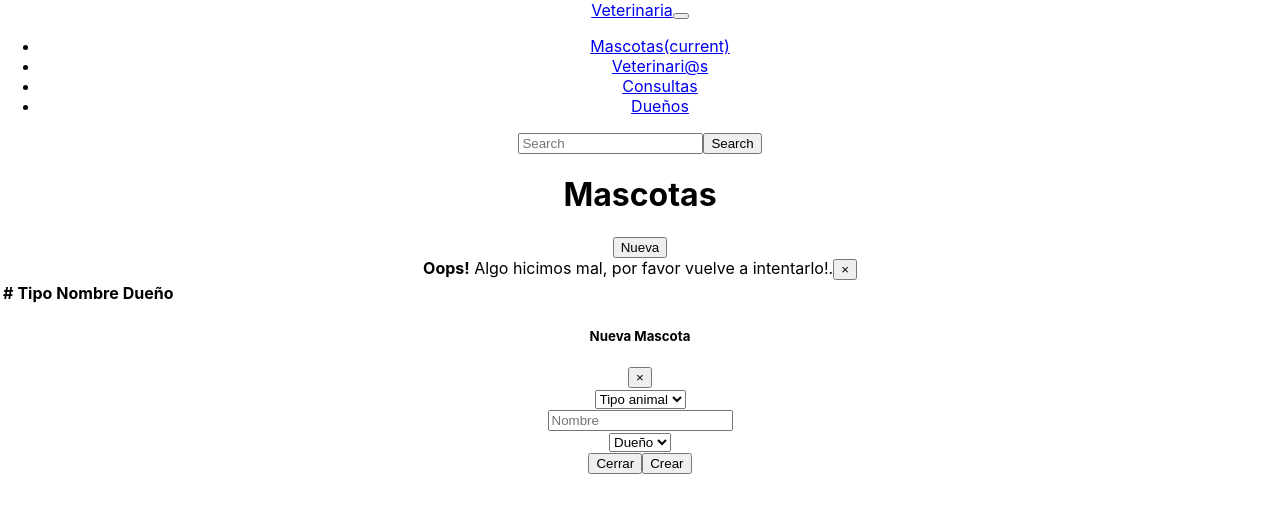
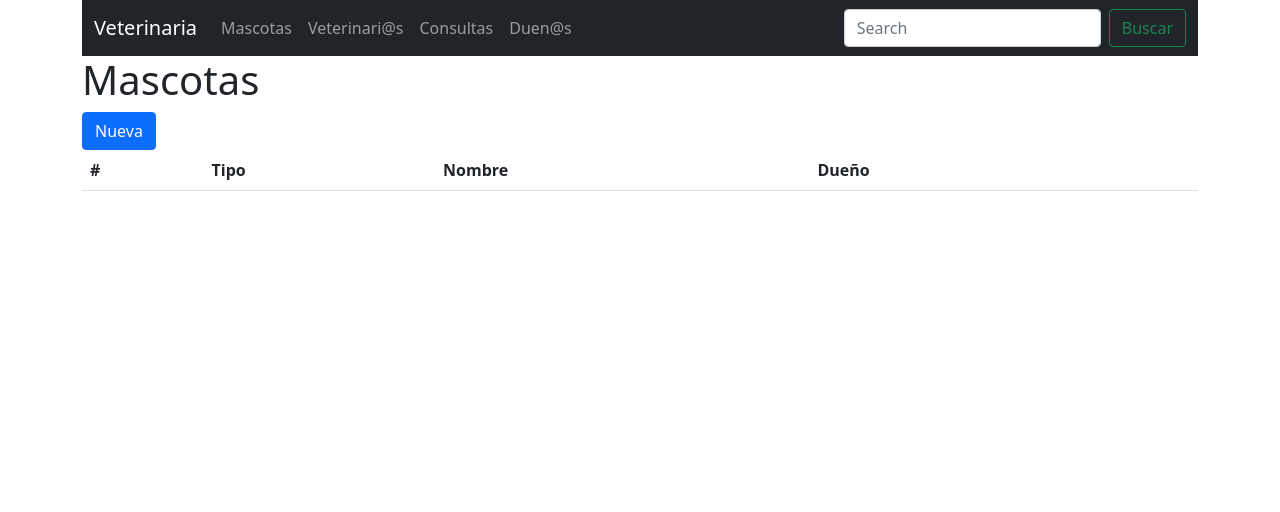
Before and after one commit to AlejandroMederico/VeterinarioReact, a React (Create React App) app: page / in a window 1280 px wide. Shown: the top 512 px of the page. Built offline with nearby package versions, Linux system fonts and the light colour scheme.

Commit message:
Agregar Navbar and MenuAction

```diff
--- a/package.json
+++ b/package.json
@@ -6,7 +6,9 @@
     "@testing-library/jest-dom": "^5.15.0",
     "@testing-library/react": "^11.2.7",
     "@testing-library/user-event": "^12.8.3",
+    "bootstrap": "^5.1.3",
     "react": "^17.0.2",
+    "react-bootstrap": "^2.0.2",
     "react-dom": "^17.0.2",
     "react-scripts": "4.0.3",
     "web-vitals": "^1.1.2"
--- a/src/App.js
+++ b/src/App.js
@@ -1,10 +1,10 @@
-import logo from './logo.svg';
 import './App.css';
 import Pagina from './Pagina';
+import 'bootstrap/dist/css/bootstrap.min.css';
 
 function App() {
   return (
-    <div className="App">
+    <div >
       <Pagina/>
     </div>
   );
--- a/src/Pagina.js
+++ b/src/Pagina.js
@@ -1,18 +1,16 @@
 import React from 'react'
 import ActionMenu from './componente/ActionMenu'
-import Modal from './componente/Modal'
-import Nav from './componente/Nav'
+import NavbarPagina from './componente/NavbarPagina'
 import Tabla from './componente/Tabla'
 
 export default function Pagina() {
     return (
         <div>
               <div className="container">
-                    <Nav/>
+                    <NavbarPagina/>
                     <ActionMenu/>
                     <Tabla/>
               </div>
-              <Modal/>
         </div>
     )
 }
--- a/src/componente/ActionMenu.js
+++ b/src/componente/ActionMenu.js
@@ -1,19 +1,23 @@
-import React from 'react'
+import {React,useState} from 'react'
+import {Button} from 'react-bootstrap'
+import Alerta from './Alerta'
 
 export default function ActionMenu() {
+
+const [Alarma, setAlarma] = useState(false)
+const cambio = () =>{
+    setAlarma(!Alarma)
+}
     return (
         <div className="actions-menu">
             <h1>Mascotas</h1>
-            <div className="actions-menu-content">
-                <button type="button" className="btn btn-primary" data-toggle="modal" data-target="#exampleModalCenter">
-                    Nueva
-                </button>
-                <div className="alert alert-danger alert-dismissible" role="alert">
-                    <strong>Oops!</strong> Algo hicimos mal, por favor vuelve a intentarlo!.
-                    <button type="button" className="close" data-dismiss="alert" aria-label="Close">
-                        <span aria-hidden="true">&times;</span>
-                    </button>
-                </div>
+            <div className="actions-menu-content ">
+                <Button variant="primary"
+                onClick={cambio}>Nueva</Button>
+                {Alarma && <Alerta
+                    parrafo={"Error 404"}
+                    tipo={'danger'}
+                    inicio={true}/>}
             </div>
         </div>
     )
--- /dev/null
+++ b/src/componente/Alerta.jsx
@@ -0,0 +1,17 @@
+import {Fragment, React, useState} from 'react'
+import {Button, Alert} from 'react-bootstrap'
+
+export default function Alerta({titulo,parrafo,tipo,inicio}) {
+const [show, setShow] = useState(inicio);
+  return (
+      <Fragment>
+        {show ===  true ?
+            <Alert variant={tipo} onClose={() => setShow(false)} dismissible>
+              <Alert.Heading>{titulo}</Alert.Heading>
+              <p>{parrafo}</p>
+            </Alert>
+        :<div></div>
+
+        }
+      </Fragment>
+)}
--- a/src/componente/Nav.js
+++ /dev/null
@@ -1,35 +0,0 @@
-import React from 'react'
-
-export default function Nav() {
-    return (
-            <nav className="navbar navbar-dark bg-dark navbar-expand-lg">
-                        <a className="navbar-brand" href="#">Veterinaria</a>
-                        <button className="navbar-toggler" type="button" data-toggle="collapse" data-target="#navbarColor03"
-                            aria-controls="navbarColor03" aria-expanded="false" aria-label="Toggle navigation">
-                            <span className="navbar-toggler-icon"></span>
-                        </button>
-
-                        <div className="collapse navbar-collapse" id="navbarColor03">
-                            <ul className="navbar-nav mr-auto">
-                                <li className="nav-item active">
-                                    <a className="nav-link" href="./index.html">Mascotas<span
-                                            className="sr-only">(current)</span></a>
-                                </li>
-                                <li className="nav-item">
-                                    <a className="nav-link" href="./veterinarias.html">Veterinari@s</a>
-                                </li>
-                                <li className="nav-item">
-                                    <a className="nav-link" href="./consultas.html">Consultas</a>
-                                </li>
-                                <li className="nav-item">
-                                    <a className="nav-link" href="./duenos.html">Dueños</a>
-                                </li>
-                            </ul>
-                            <form className="form-inline">
-                                <input className="form-control mr-sm-2" type="search" placeholder="Search" aria-label="Search"/>
-                                <button className="btn btn-outline-primary my-2 my-sm-0" type="submit">Search</button>
-                            </form>
-                        </div>
-                    </nav>
-    )
-}
--- /dev/null
+++ b/src/componente/NavbarPagina.js
@@ -0,0 +1,35 @@
+import React from 'react'
+import { Navbar,Container,Button,Nav,FormControl,Form } from 'react-bootstrap'
+
+export default function NavbarPagina() {
+    return (
+        <div>
+            <Navbar bg="dark" variant="dark" expand="lg">
+                    <Container fluid>
+                    <Navbar.Brand href="#">Veterinaria</Navbar.Brand>
+                    <Navbar.Toggle aria-controls="navbarScroll" />
+                    <Navbar.Collapse id="navbarScroll">
+                        <Nav
+                        className="me-auto my-2 my-lg-0"
+                        style={{ maxHeight: '100px' }}
+                        navbarScroll>
+                        <Nav.Link href="#action1">Mascotas</Nav.Link>
+                        <Nav.Link href="#action2">Veterinari@s</Nav.Link>
+                        <Nav.Link href="#action1">Consultas</Nav.Link>
+                        <Nav.Link href="#action2">Duen@s</Nav.Link>
+                        </Nav>
+                        <Form className="d-flex">
+                        <FormControl
+                            type="search"
+                            placeholder="Search"
+                            className="me-2"
+                            aria-label="Search"
+                        />
+                        <Button variant="outline-success">Buscar</Button>
+                        </Form>
+                    </Navbar.Collapse>
+                    </Container>
+                </Navbar>
+        </div>
+    )
+}
```
Also changed, not shown: src/logo.svg (deleted), 1 other file (tests, documents, lock files or other folders).
